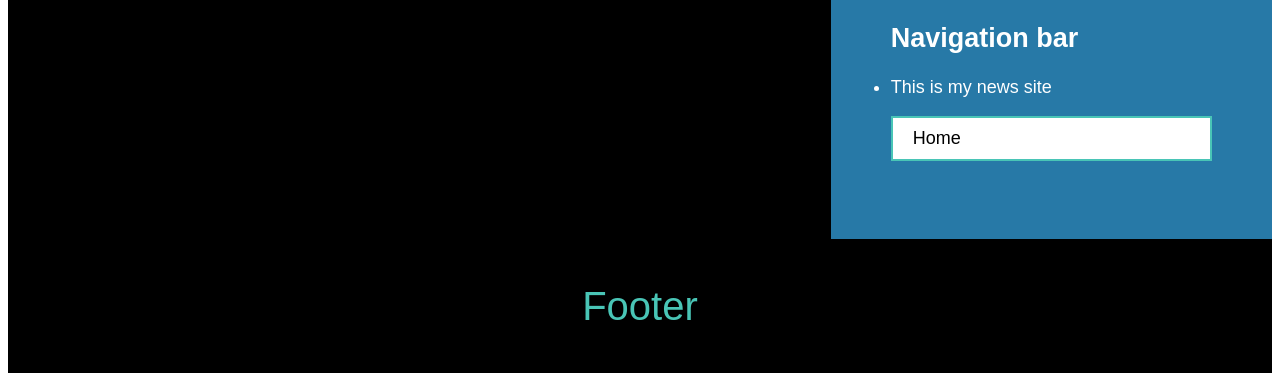
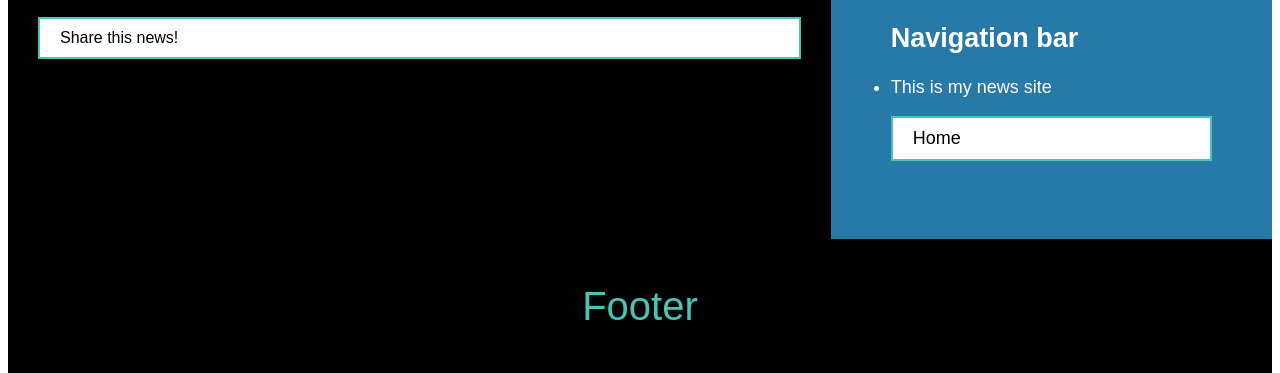
Before and after one commit to heywhereismymind/my_news_site_project, a Django app: template mywebsite/news/templates/news/article/detail.html in a window 1280 px wide. Shown: the part 334-707 px from the top of the page. Run offline with Django 4.2, Linux system fonts and the light colour scheme; the template is opened without the code that fills it, so the values that code supplies are empty; parts of the project's set-up code (start-up, migrations or seed data) failed here and were passed over.

Commit message:
Add link for send_email

```diff
--- a/mywebsite/news/templates/news/article/detail.html
+++ b/mywebsite/news/templates/news/article/detail.html
@@ -6,4 +6,9 @@
         Published {{ article.publish }} by {{ article.reporter }}
     </p>
     {{ article.content }}
+
+
+<a href="{% url 'news:article_share' article.id %}">
+    Share this news!
+</a>
 {% endblock %}
```
